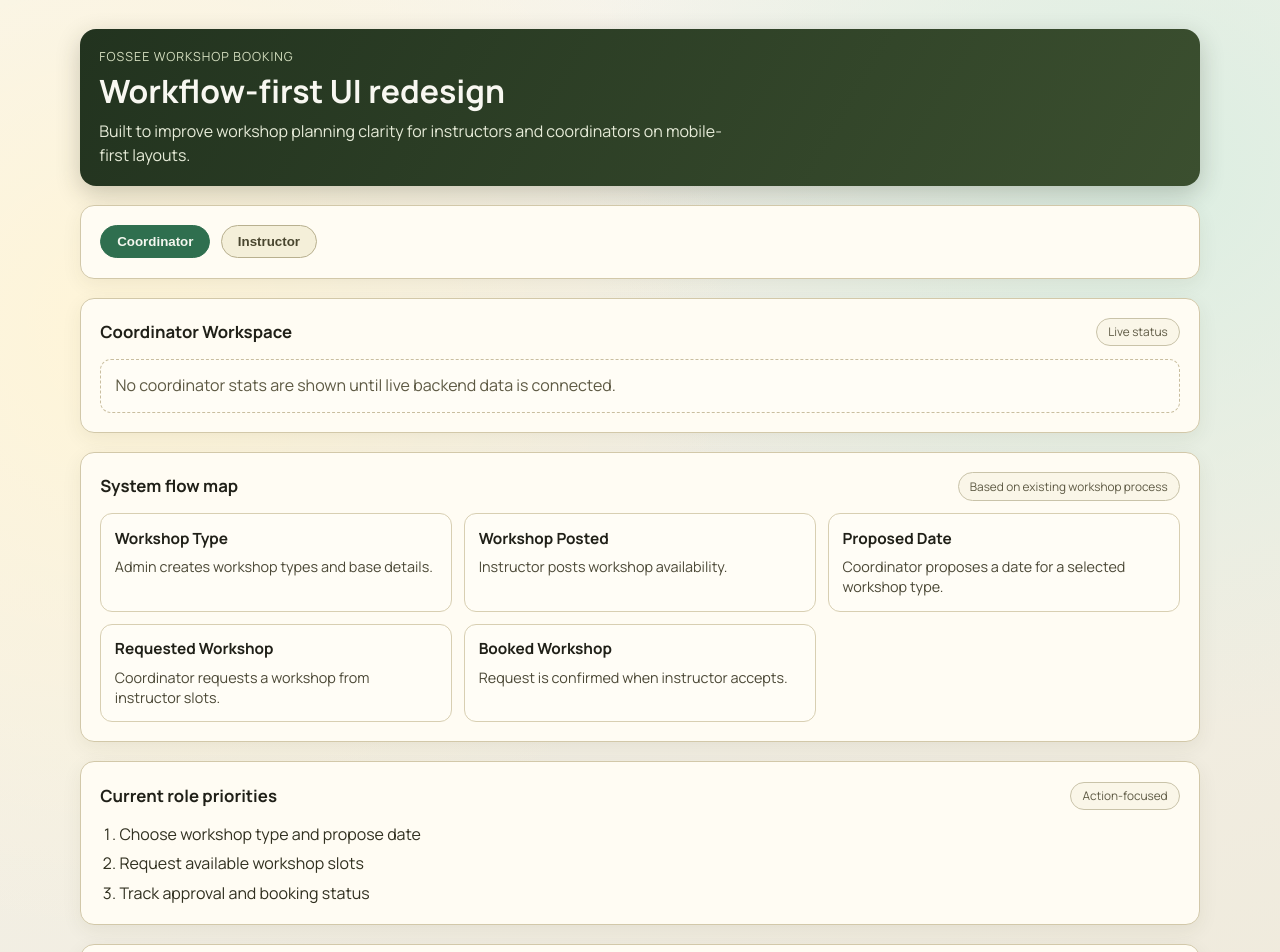
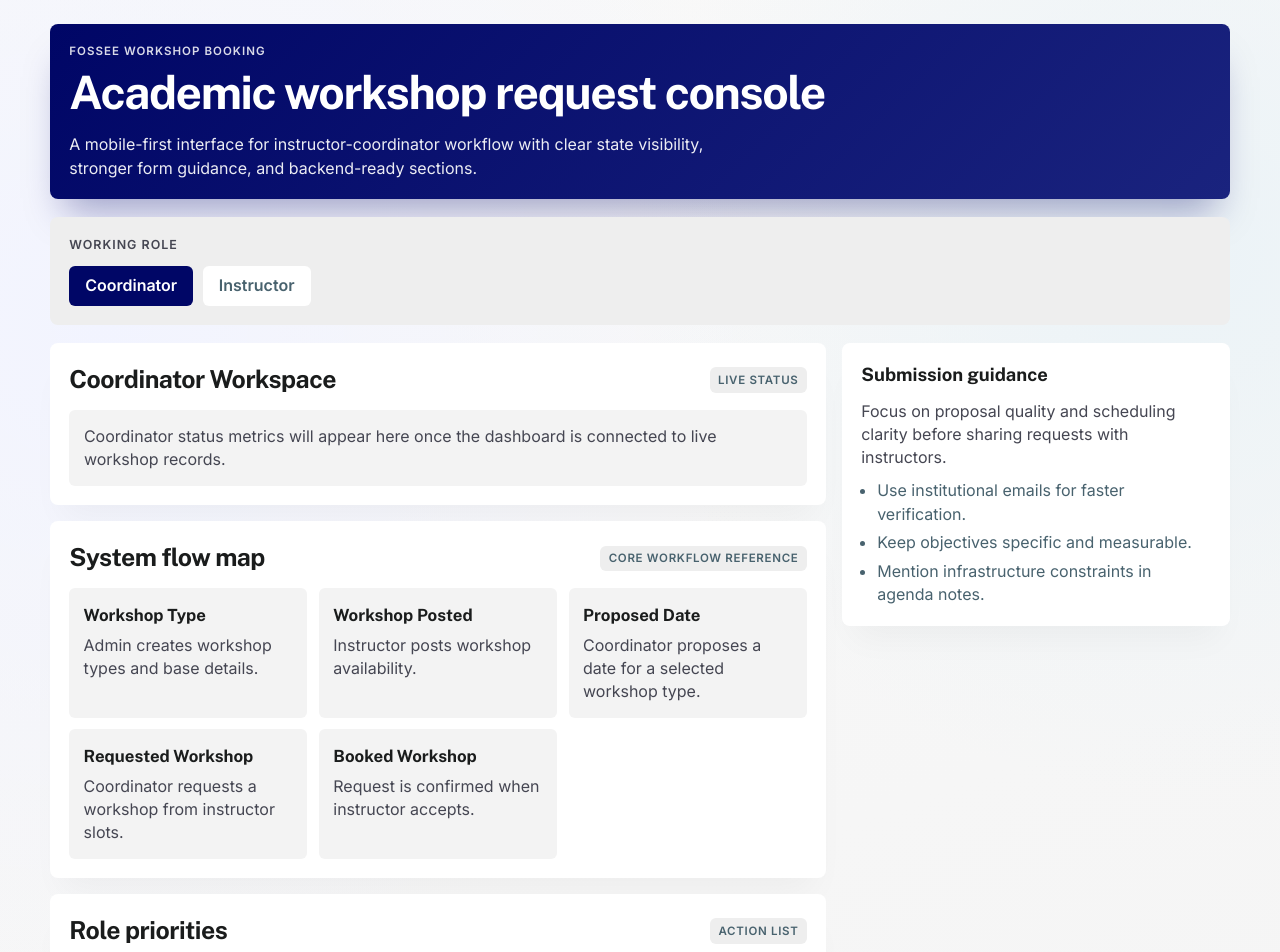
Before and after one commit to PrakC7/FOSSEE, a React (Vite) app in the folder frontend/: page / in a window 1280 px wide. Shown: the top 952 px of the page. Built offline with nearby package versions, Linux system fonts and the light colour scheme.

Commit message:
ui: apply academic-style dashboard redesign

```diff
--- a/frontend/src/App.css
+++ b/frontend/src/App.css
@@ -1,15 +1,15 @@
 :root {
-  --bg-0: #f7f5ee;
-  --bg-1: #ece6d5;
-  --ink-0: #202018;
-  --ink-1: #4b4836;
-  --stroke: #d2c8a9;
-  --panel: #fffcf3;
-  --focus: #2f6f4f;
-  --pending: #e1a100;
-  --info: #2b7899;
-  --success: #2f7a56;
-  --danger: #9b3f2d;
+  --primary: #000666;
+  --primary-container: #1a237e;
+  --secondary: #48626e;
+  --surface: #f9f9f9;
+  --surface-low: #f3f3f3;
+  --surface-base: #eeeeee;
+  --surface-card: #ffffff;
+  --text-main: #1a1c1c;
+  --text-muted: #454652;
+  --outline-soft: rgba(118, 118, 131, 0.2);
+  --error: #ba1a1a;
 }
 
 * {
@@ -19,87 +19,123 @@
 body {
   margin: 0;
   background:
-    radial-gradient(circle at 10% 20%, #fff5d8 0%, transparent 35%),
-    radial-gradient(circle at 90% 10%, #dceee2 0%, transparent 30%),
-    linear-gradient(160deg, var(--bg-0), var(--bg-1));
-  color: var(--ink-0);
+    radial-gradient(circle at 8% 18%, #f2f4ff 0%, transparent 36%),
+    radial-gradient(circle at 92% 14%, #ebf3f7 0%, transparent 28%),
+    linear-gradient(160deg, var(--surface), var(--surface-low));
+  color: var(--text-main);
 }
 
 #root {
   min-height: 100vh;
 }
 
-.page {
-  width: min(1120px, 100% - 2rem);
+.app-shell {
+  width: min(1180px, 100% - 2rem);
   margin: 0 auto;
-  padding: 1.25rem 0 2.5rem;
+  padding: 1.25rem 0 3rem;
   display: grid;
   gap: 1rem;
 }
 
-.hero {
-  background: linear-gradient(120deg, #22331f, #3b4f2f);
-  color: #f8f7f1;
-  border-radius: 16px;
-  padding: 1.2rem;
-  box-shadow: 0 8px 24px rgba(37, 43, 28, 0.23);
-  animation: reveal 480ms ease;
+.surface-card,
+.surface-soft,
+.surface-elevated {
+  border-radius: 8px;
 }
 
-.hero h1 {
-  margin: 0;
-  font-size: clamp(1.3rem, 3.2vw, 2rem);
-  line-height: 1.2;
+.surface-card {
+  background: var(--surface-card);
+  box-shadow: 0 24px 32px -12px rgba(26, 28, 28, 0.04);
+  padding: 1rem;
 }
 
-.kicker {
-  margin: 0 0 0.35rem;
+.surface-soft {
+  background: var(--surface-base);
+  padding: 0.8rem 1rem;
+}
+
+.surface-elevated {
+  background: linear-gradient(135deg, var(--primary), var(--primary-container));
+  color: #fff;
+  padding: 1.2rem;
+  box-shadow: 0 26px 36px -14px rgba(0, 6, 102, 0.35);
+}
+
+.hero-eyebrow {
+  margin: 0;
   text-transform: uppercase;
+  font-family: 'Inter', sans-serif;
+  letter-spacing: 0.09em;
+  font-weight: 600;
+  font-size: 0.72rem;
+  opacity: 0.85;
+}
+
+.hero-block h1 {
+  margin: 0.45rem 0 0;
+  font-family: 'Public Sans', sans-serif;
+  font-size: clamp(1.6rem, 3.6vw, 3rem);
+  line-height: 1.12;
+  letter-spacing: -0.03em;
+}
+
+.hero-copy {
+  margin: 0.85rem 0 0;
+  max-width: 68ch;
+  font-size: 1rem;
+  line-height: 1.5;
+  color: rgba(255, 255, 255, 0.92);
+}
+
+.role-strip {
+  display: grid;
+  gap: 0.7rem;
+}
+
+.strip-label {
+  margin: 0;
   font-size: 0.78rem;
   letter-spacing: 0.08em;
-  color: #d4debf;
+  text-transform: uppercase;
+  color: var(--text-muted);
+  font-weight: 600;
 }
 
-.subtitle {
-  margin: 0.65rem 0 0;
-  max-width: 65ch;
-  color: #e6ebd8;
-}
-
-.panel {
-  background: var(--panel);
-  border: 1px solid var(--stroke);
-  border-radius: 14px;
-  padding: 1rem;
-  box-shadow: 0 6px 20px rgba(63, 54, 21, 0.07);
-  animation: reveal 520ms ease both;
-}
-
-.role-switcher {
+.role-actions {
   display: flex;
-  gap: 0.65rem;
+  gap: 0.6rem;
   flex-wrap: wrap;
 }
 
-.chip {
-  border: 1px solid #b8b08f;
-  background: #f4efd9;
-  color: #49462f;
-  border-radius: 999px;
-  padding: 0.5rem 1rem;
+.role-tab {
+  border: 0;
+  border-radius: 6px;
+  background: var(--surface-card);
+  color: var(--secondary);
+  font: inherit;
   font-weight: 600;
+  padding: 0.55rem 1rem;
   cursor: pointer;
+  transition: transform 140ms ease, background 140ms ease;
 }
 
-.chip.active {
-  background: #2f6f4f;
-  border-color: #2f6f4f;
-  color: #f4f7ef;
+.role-tab.active {
+  background: var(--primary);
+  color: #fff;
 }
 
-.chip:focus-visible {
-  outline: 3px solid color-mix(in srgb, var(--focus), white 40%);
-  outline-offset: 2px;
+.role-tab:hover {
+  transform: translateY(-1px);
+}
+
+.workspace-layout {
+  display: grid;
+  gap: 1rem;
+}
+
+.workspace-main {
+  display: grid;
+  gap: 1rem;
 }
 
 .section-head {
@@ -107,181 +143,189 @@ body {
   align-items: center;
   justify-content: space-between;
   gap: 0.5rem;
-  margin-bottom: 0.8rem;
+  margin-bottom: 0.75rem;
   flex-wrap: wrap;
 }
 
 .section-head h2 {
   margin: 0;
-  font-size: 1.05rem;
+  font-family: 'Public Sans', sans-serif;
+  font-size: clamp(1.05rem, 2vw, 1.55rem);
+  letter-spacing: -0.02em;
 }
 
 .status-tag {
   display: inline-block;
-  border: 1px solid #c9c3a9;
-  border-radius: 999px;
-  font-size: 0.74rem;
-  padding: 0.28rem 0.7rem;
-  color: #5d5943;
-  background: #faf6e8;
+  border-radius: 6px;
+  font-size: 0.72rem;
+  padding: 0.28rem 0.52rem;
+  text-transform: uppercase;
+  letter-spacing: 0.06em;
+  color: var(--secondary);
+  background: var(--surface-base);
+  font-weight: 600;
 }
 
-.empty-note {
+.empty-note,
+.queue-empty {
   margin: 0;
-  padding: 0.9rem;
-  border: 1px dashed #c9be9f;
-  border-radius: 11px;
-  color: #5d5943;
-  background: #fffdf6;
+  padding: 0.92rem;
+  background: var(--surface-low);
+  color: var(--text-muted);
+  border-radius: 6px;
 }
 
 .flow-grid {
   display: grid;
-  gap: 0.75rem;
+  gap: 0.72rem;
 }
 
-.flow-card {
-  border: 1px solid #d8cfb2;
-  border-radius: 12px;
-  padding: 0.85rem;
-  background: #fffdf6;
+.flow-item {
+  background: var(--surface-low);
+  border-radius: 6px;
+  padding: 0.9rem;
 }
 
-.flow-card h3 {
+.flow-item h3 {
   margin: 0;
-  font-size: 0.96rem;
+  font-family: 'Public Sans', sans-serif;
+  font-size: 1.05rem;
 }
 
-.flow-card p {
-  margin: 0.45rem 0 0;
-  color: var(--ink-1);
-  line-height: 1.38;
-  font-size: 0.9rem;
+.flow-item p {
+  margin: 0.42rem 0 0;
+  line-height: 1.45;
+  color: var(--text-muted);
 }
 
-.tasks ol {
+.tasks-card ol {
   margin: 0;
-  padding-left: 1.2rem;
-  color: #313020;
+  padding-left: 1.1rem;
   display: grid;
-  gap: 0.4rem;
+  gap: 0.35rem;
 }
 
 .request-form {
   display: grid;
-  gap: 0.65rem;
+  gap: 0.62rem;
 }
 
 .request-form label {
+  font-size: 0.8rem;
+  letter-spacing: 0.08em;
+  text-transform: uppercase;
   font-weight: 600;
-  font-size: 0.9rem;
+  color: var(--secondary);
 }
 
 .request-form input,
 .request-form select,
 .request-form textarea {
   width: 100%;
-  border: 1px solid #cbbf9d;
-  border-radius: 10px;
-  padding: 0.62rem 0.7rem;
+  border: none;
+  border-radius: 6px;
+  padding: 0.66rem 0.72rem;
   font: inherit;
-  color: #2e2b1d;
-  background: #fffdfa;
+  background: var(--surface-low);
+  color: var(--text-main);
 }
 
 .request-form input:focus-visible,
 .request-form select:focus-visible,
-.request-form textarea:focus-visible {
-  outline: 3px solid color-mix(in srgb, var(--focus), white 45%);
-  outline-offset: 1px;
+.request-form textarea:focus-visible,
+.role-tab:focus-visible {
+  outline: 2px solid var(--primary);
+  outline-offset: 2px;
 }
 
 .request-form [aria-invalid='true'] {
-  border-color: #9b3f2d;
-  background: #fff7f5;
+  outline: 2px solid color-mix(in srgb, var(--error), white 10%);
 }
 
 .field-error {
-  margin: 0.2rem 0 0;
-  color: #8a2d1d;
-  font-size: 0.8rem;
+  margin: 0.15rem 0 0;
+  font-size: 0.78rem;
+  color: var(--error);
 }
 
 .inline-group {
   display: grid;
-  gap: 0.65rem;
+  gap: 0.62rem;
 }
 
 .form-actions {
   margin-top: 0.35rem;
   display: grid;
-  gap: 0.5rem;
+  gap: 0.45rem;
 }
 
 .form-actions button {
   appearance: none;
   border: none;
-  border-radius: 999px;
-  padding: 0.62rem 1rem;
+  border-radius: 6px;
+  padding: 0.68rem 1rem;
   font: inherit;
   font-weight: 600;
-  color: #f2f7f2;
-  background: #2f6f4f;
+  color: #fff;
+  background: linear-gradient(130deg, var(--primary), var(--primary-container));
   cursor: pointer;
-}
-
-.form-actions button:hover {
-  background: #275f44;
 }
 
 .form-actions p {
   margin: 0;
-  color: #4d4a37;
-  font-size: 0.85rem;
+  font-size: 0.82rem;
+  color: var(--text-muted);
 }
 
-.queue-empty {
+.side-guide h3 {
   margin: 0;
-  padding: 0.8rem;
-  border: 1px dashed #cbbf9d;
-  border-radius: 10px;
-  color: #565238;
-  background: #fffdf6;
+  font-family: 'Public Sans', sans-serif;
+  font-size: 1.15rem;
 }
 
-@keyframes reveal {
-  from {
-    opacity: 0;
-    transform: translateY(6px);
+.side-guide p {
+  margin: 0.7rem 0;
+  color: var(--text-muted);
+  line-height: 1.42;
+}
+
+.side-guide ul {
+  margin: 0;
+  padding-left: 1rem;
+  display: grid;
+  gap: 0.35rem;
+  color: var(--secondary);
+}
+
+@media (min-width: 760px) {
+  .app-shell {
+    padding-top: 1.5rem;
+    gap: 1.1rem;
   }
-  to {
-    opacity: 1;
-    transform: translateY(0);
+
+  .surface-elevated,
+  .surface-soft,
+  .surface-card {
+    padding: 1.2rem;
+  }
+
+  .flow-grid,
+  .inline-group {
+    grid-template-columns: repeat(2, minmax(0, 1fr));
   }
 }
 
-@media (min-width: 760px) {
-  .page {
-    padding-top: 1.8rem;
-    gap: 1.2rem;
+@media (min-width: 1100px) {
+  .workspace-layout {
+    grid-template-columns: 2fr minmax(260px, 1fr);
+    align-items: start;
   }
 
-  .hero,
-  .panel {
-    padding: 1.2rem;
+  .side-guide {
+    position: sticky;
+    top: 1rem;
   }
 
-  .flow-grid {
-    grid-template-columns: repeat(2, minmax(0, 1fr));
-  }
-
-  .inline-group {
-    grid-template-columns: repeat(2, minmax(0, 1fr));
-  }
-
-}
-
-@media (min-width: 1020px) {
   .flow-grid {
     grid-template-columns: repeat(3, minmax(0, 1fr));
   }
--- a/frontend/src/App.jsx
+++ b/frontend/src/App.jsx
@@ -32,21 +32,27 @@ const flowNodes = [
 const roleData = {
   coordinator: {
     heading: 'Coordinator Workspace',
-    statusMessage: 'No coordinator stats are shown until live backend data is connected.',
+    statusMessage:
+      'Coordinator status metrics will appear here once the dashboard is connected to live workshop records.',
     tasks: [
       'Choose workshop type and propose date',
       'Request available workshop slots',
       'Track approval and booking status',
     ],
+    guide:
+      'Focus on proposal quality and scheduling clarity before sharing requests with instructors.',
   },
   instructor: {
     heading: 'Instructor Workspace',
-    statusMessage: 'No instructor stats are shown until live backend data is connected.',
+    statusMessage:
+      'Instructor status metrics will appear here once request review events are pulled from the backend.',
     tasks: [
       'Post workshop availability',
       'Review incoming workshop requests',
       'Accept, reject, or reschedule requests',
     ],
+    guide:
+      'Focus on reviewer turnaround and actionable feedback while accepting or rescheduling requests.',
   },
 }
 
@@ -113,34 +119,40 @@ function App() {
   }
 
   return (
-    <main className="page">
-      <header className="hero">
-        <p className="kicker">FOSSEE Workshop Booking</p>
-        <h1>Workflow-first UI redesign</h1>
-        <p className="subtitle">
-          Built to improve workshop planning clarity for instructors and
-          coordinators on mobile-first layouts.
+    <main className="app-shell">
+      <header className="hero-block surface-elevated">
+        <p className="hero-eyebrow">FOSSEE Workshop Booking</p>
+        <h1>Academic workshop request console</h1>
+        <p className="hero-copy">
+          A mobile-first interface for instructor-coordinator workflow with
+          clear state visibility, stronger form guidance, and backend-ready
+          sections.
         </p>
       </header>
 
-      <section className="panel role-switcher" aria-label="Role selection">
+      <section className="role-strip surface-soft" aria-label="Role selection">
+        <p className="strip-label">Working role</p>
+        <div className="role-actions">
           <button
             type="button"
-          className={role === 'coordinator' ? 'chip active' : 'chip'}
+            className={role === 'coordinator' ? 'role-tab active' : 'role-tab'}
             onClick={() => setRole('coordinator')}
           >
             Coordinator
           </button>
           <button
             type="button"
-          className={role === 'instructor' ? 'chip active' : 'chip'}
+            className={role === 'instructor' ? 'role-tab active' : 'role-tab'}
             onClick={() => setRole('instructor')}
           >
             Instructor
           </button>
+        </div>
       </section>
 
-      <section className="panel">
+      <div className="workspace-layout">
+        <div className="workspace-main">
+          <section className="surface-card">
             <div className="section-head">
               <h2>{current.heading}</h2>
               <span className="status-tag">Live status</span>
@@ -148,14 +160,14 @@ function App() {
             <p className="empty-note">{current.statusMessage}</p>
           </section>
 
-      <section className="panel">
+          <section className="surface-card">
             <div className="section-head">
               <h2>System flow map</h2>
-          <span className="status-tag">Based on existing workshop process</span>
+              <span className="status-tag">Core workflow reference</span>
             </div>
             <div className="flow-grid">
               {flowNodes.map((node) => (
-            <article key={node.key} className="flow-card">
+                <article key={node.key} className="flow-item">
                   <h3>{node.title}</h3>
                   <p>{node.desc}</p>
                 </article>
@@ -163,10 +175,10 @@ function App() {
             </div>
           </section>
 
-      <section className="panel tasks">
+          <section className="surface-card tasks-card">
             <div className="section-head">
-          <h2>Current role priorities</h2>
-          <span className="status-tag">Action-focused</span>
+              <h2>Role priorities</h2>
+              <span className="status-tag">Action list</span>
             </div>
             <ol>
               {current.tasks.map((task) => (
@@ -175,10 +187,10 @@ function App() {
             </ol>
           </section>
 
-      <section className="panel">
+          <section className="surface-card">
             <div className="section-head">
               <h2>Workshop request form</h2>
-          <span className="status-tag">Mobile-first input UX</span>
+              <span className="status-tag">Input and validation</span>
             </div>
             <form className="request-form" onSubmit={handleSubmit} noValidate>
               <label htmlFor="workshopType">Workshop type</label>
@@ -242,7 +254,9 @@ function App() {
                     onChange={handleFieldChange}
                     aria-invalid={Boolean(formErrors.city)}
                   />
-              {formErrors.city ? <p className="field-error">{formErrors.city}</p> : null}
+                  {formErrors.city ? (
+                    <p className="field-error">{formErrors.city}</p>
+                  ) : null}
                 </div>
 
                 <div>
@@ -269,7 +283,7 @@ function App() {
                 id="agenda"
                 name="agenda"
                 rows="3"
-            placeholder="Any specific topics, hardware labs, or schedule constraints"
+                placeholder="Topics, lab requirements, or scheduling constraints"
                 value={formData.agenda}
                 onChange={handleFieldChange}
               />
@@ -280,15 +294,27 @@ function App() {
               </div>
             </form>
           </section>
+        </div>
 
-      <section className="panel">
+        <aside className="surface-card side-guide">
+          <h3>Submission guidance</h3>
+          <p>{current.guide}</p>
+          <ul>
+            <li>Use institutional emails for faster verification.</li>
+            <li>Keep objectives specific and measurable.</li>
+            <li>Mention infrastructure constraints in agenda notes.</li>
+          </ul>
+        </aside>
+      </div>
+
+      <section className="surface-card queue-panel">
         <div className="section-head">
           <h2>Workshop queue</h2>
           <span className="status-tag">Backend-ready</span>
         </div>
         <p className="queue-empty">
-          Queue records are intentionally hidden until real workshop data is
-          connected from the backend.
+          Queue records are hidden until the API integration for workshop
+          status events is completed.
         </p>
       </section>
     </main>
--- a/frontend/src/index.css
+++ b/frontend/src/index.css
@@ -1,7 +1,7 @@
-@import url('https://fonts.googleapis.com/css2?family=Manrope:wght@400;500;600;700&display=swap');
+@import url('https://fonts.googleapis.com/css2?family=Public+Sans:wght@400;600;700;800&family=Inter:wght@400;500;600&display=swap');
 
 :root {
-  font-family: 'Manrope', 'Segoe UI', sans-serif;
+  font-family: 'Inter', 'Segoe UI', sans-serif;
   font-size: 16px;
   line-height: 1.45;
   font-weight: 400;
```
Lines whose indentation alone changed are shown as unchanged.
